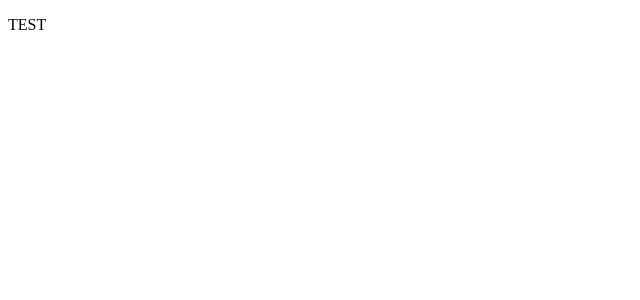
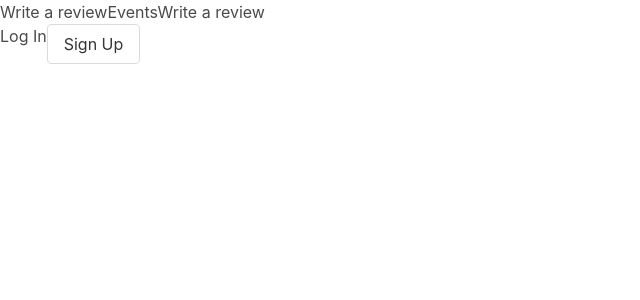
Before and after one commit to enestatli/yelp-frontend, a React (Create React App) app: page / in a window 1280 px wide. Shown: the top 300 px of the page, without its empty margins (0-640 px from the left). Built offline with nearby package versions, Linux system fonts and the light colour scheme.

Commit message:
init nav bar

```diff
--- a/src/App.js
+++ b/src/App.js
@@ -1,7 +1,12 @@
 import React from "react";
+import { LandinPage } from "./LandingPage/LandingPage";
 
 function App() {
-  return <p>TEST</p>;
+  return (
+    <div>
+      <LandinPage />
+    </div>
+  );
 }
 
 export default App;
--- /dev/null
+++ b/src/LandingPage/LandingPage.js
@@ -0,0 +1,10 @@
+import React, { useState } from "react";
+import { TopNav } from "./TopNav/TopNav";
+
+export function LandinPage() {
+  return (
+    <div>
+      <TopNav />
+    </div>
+  );
+}
--- /dev/null
+++ b/src/LandingPage/TopNav/TopNav.js
@@ -0,0 +1,17 @@
+import React from "react";
+
+export function TopNav() {
+  return (
+    <div>
+      <div>
+        <span>Write a review</span>
+        <span>Events</span>
+        <span>Write a review</span>
+      </div>
+      <div>
+        <span>Log In</span>
+        <button className="button">Sign Up</button>
+      </div>
+    </div>
+  );
+}
--- a/src/index.js
+++ b/src/index.js
@@ -1,6 +1,7 @@
 import React from "react";
 import ReactDOM from "react-dom";
 import App from "./App";
+import "bulma/css/bulma.css";
 import * as serviceWorker from "./serviceWorker";
 
 ReactDOM.render(<App />, document.getElementById("root"));
```
Also changed, not shown: src/LandingPage/LandingPage.module.css (added), src/LandingPage/TopNav/TopNav.module.css (added).
